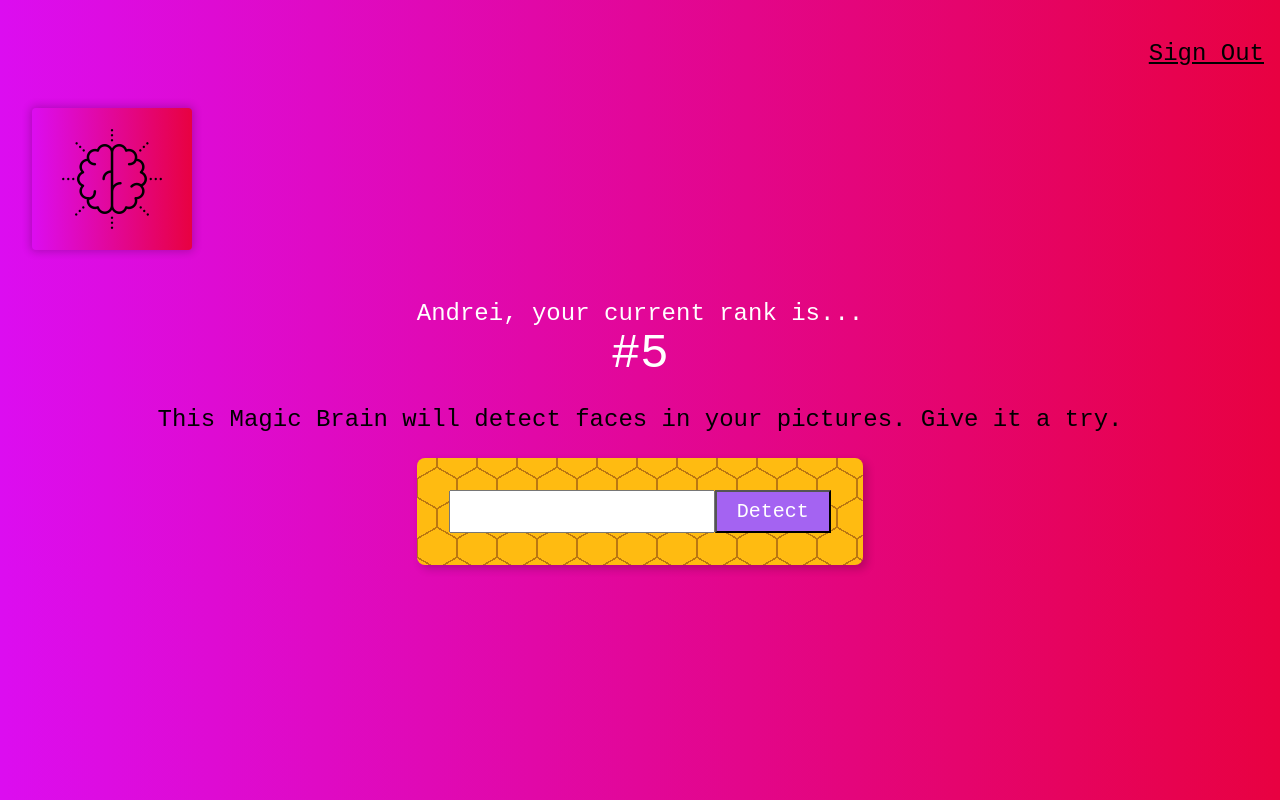
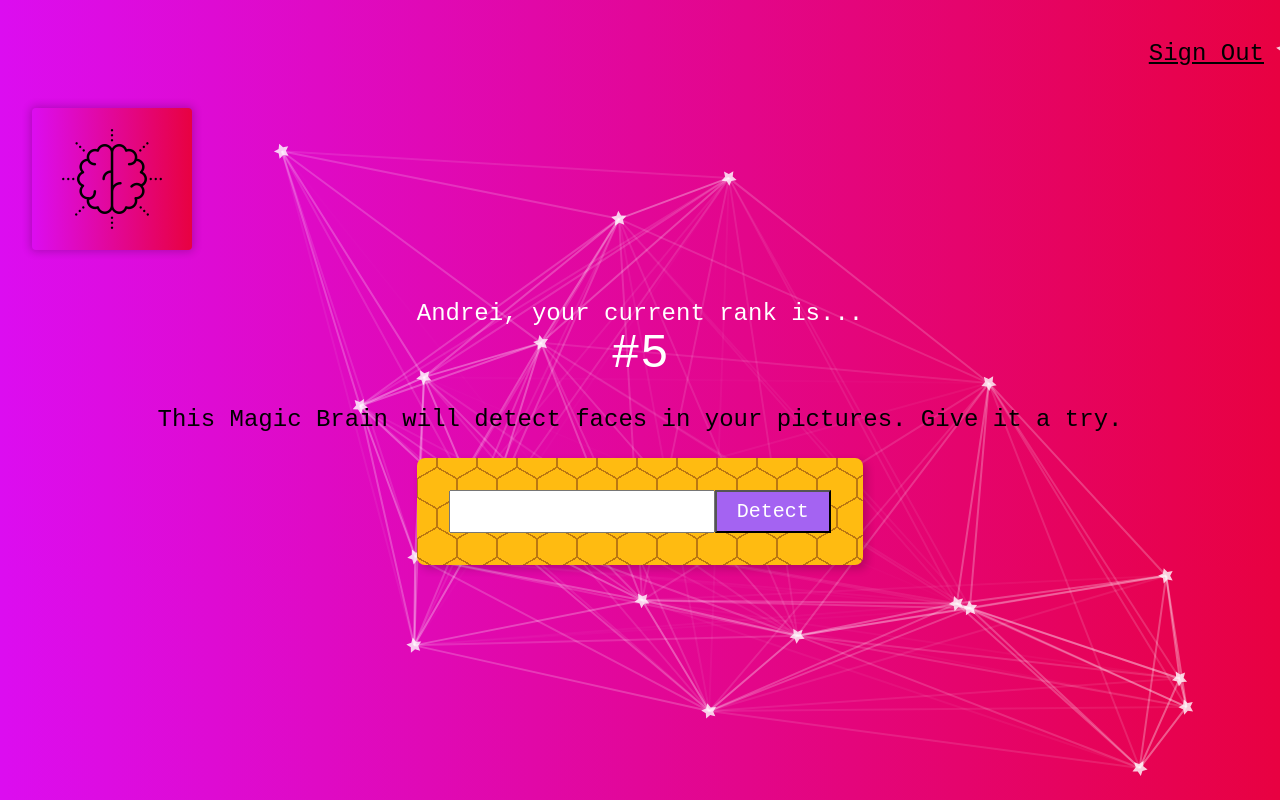
Before and after one commit to andreimorogan/face-recognition, a React (Create React App) app: page / in a window 1280 px wide. Built offline with nearby package versions, Linux system fonts and the light colour scheme.

Commit message:
Somehow managed to get reactTsParticles working

```diff
--- a/package.json
+++ b/package.json
@@ -12,6 +12,7 @@
     "react-scripts": "5.0.1",
     "react-tsparticles": "^2.9.3",
     "tachyons": "^4.12.0",
+    "tsparticles": "^2.9.3",
     "web-vitals": "^2.1.4"
   },
   "scripts": {
--- a/src/App.js
+++ b/src/App.js
@@ -3,6 +3,7 @@
 import Logo from './components/Logo/Logo'
 import ImageLinkForm from './components/ImageLinkForm/ImageLinkForm'
 import Rank from './components/Rank/Rank.js'
+import Particle from './components/Particle/Particle';
 
 import 'tachyons'
 
@@ -14,6 +15,7 @@
       <Logo />
       <Rank />
       <ImageLinkForm />
+      <Particle />
       {/* <FaceRecognition /> */}
     </div>
   );
--- /dev/null
+++ b/src/components/Particle/Particle.css
@@ -0,0 +1,4 @@
+#tsparticles {
+    position: fixed;
+    z-index: -1;
+}
--- /dev/null
+++ b/src/components/Particle/Particle.js
@@ -0,0 +1,139 @@
+import React from "react";
+import Particles from "react-tsparticles";
+import { loadFull } from "tsparticles";
+import './Particle.css'
+
+export default function Particle() {
+  const particlesInit = async (main) => {
+    console.log(main);
+
+
+    await loadFull(main);
+  };
+
+  return (
+       <Particles
+      id="tsparticles"
+      init={particlesInit}
+
+      options={{
+        "fullScreen": {
+            "enable": true,
+            "zIndex": -1
+        },
+        "particles": {
+            "number": {
+                "value": 20,
+                "density": {
+                    "enable": false,
+                    "value_area": 800
+                }
+            },
+            "color": {
+                "value": "#fff"
+            },
+            "shape": {
+                "type": "star",
+                "options": {
+                    "sides": 5
+                }
+            },
+            "opacity": {
+                "value": 0.8,
+                "random": false,
+                "anim": {
+                    "enable": false,
+                    "speed": 1,
+                    "opacity_min": 0.1,
+                    "sync": false
+                }
+            },
+            "size": {
+                "value": 4,
+                "random": false,
+                "anim": {
+                    "enable": false,
+                    "speed": 40,
+                    "size_min": 0.1,
+                    "sync": false
+                }
+            },
+            "rotate": {
+                "value": 0,
+                "random": true,
+                "direction": "clockwise",
+                "animation": {
+                    "enable": true,
+                    "speed": 5,
+                    "sync": false
+                }
+            },
+            "line_linked": {
+                "enable": true,
+                "distance": 600,
+                "color": "#ffffff",
+                "opacity": 0.4,
+                "width": 2
+            },
+            "move": {
+                "enable": true,
+                "speed": 2,
+                "direction": "none",
+                "random": false,
+                "straight": false,
+                "out_mode": "out",
+                "attract": {
+                    "enable": false,
+                    "rotateX": 600,
+                    "rotateY": 1200
+                }
+            }
+        },
+        "interactivity": {
+            "events": {
+                "onhover": {
+                    "enable": true,
+                    "mode": ["grab"]
+                },
+                "onclick": {
+                    "enable": false,
+                    "mode": "bubble"
+                },
+                "resize": true
+            },
+            "modes": {
+                "grab": {
+                    "distance": 400,
+                    "line_linked": {
+                        "opacity": 1
+                    }
+                },
+                "bubble": {
+                    "distance": 400,
+                    "size": 40,
+                    "duration": 2,
+                    "opacity": 8,
+                    "speed": 3
+                },
+                "repulse": {
+                    "distance": 200
+                },
+                "push": {
+                    "particles_nb": 4
+                },
+                "remove": {
+                    "particles_nb": 2
+                }
+            }
+        },
+        "retina_detect": true,
+        "background": {
+            "image": "",
+            "position": "50% 50%",
+            "repeat": "no-repeat",
+            "size": "cover"
+        }
+    }}
+    />
+  );
+}
```
Also changed, not shown: 1 other file (tests, documents, lock files or other folders).
